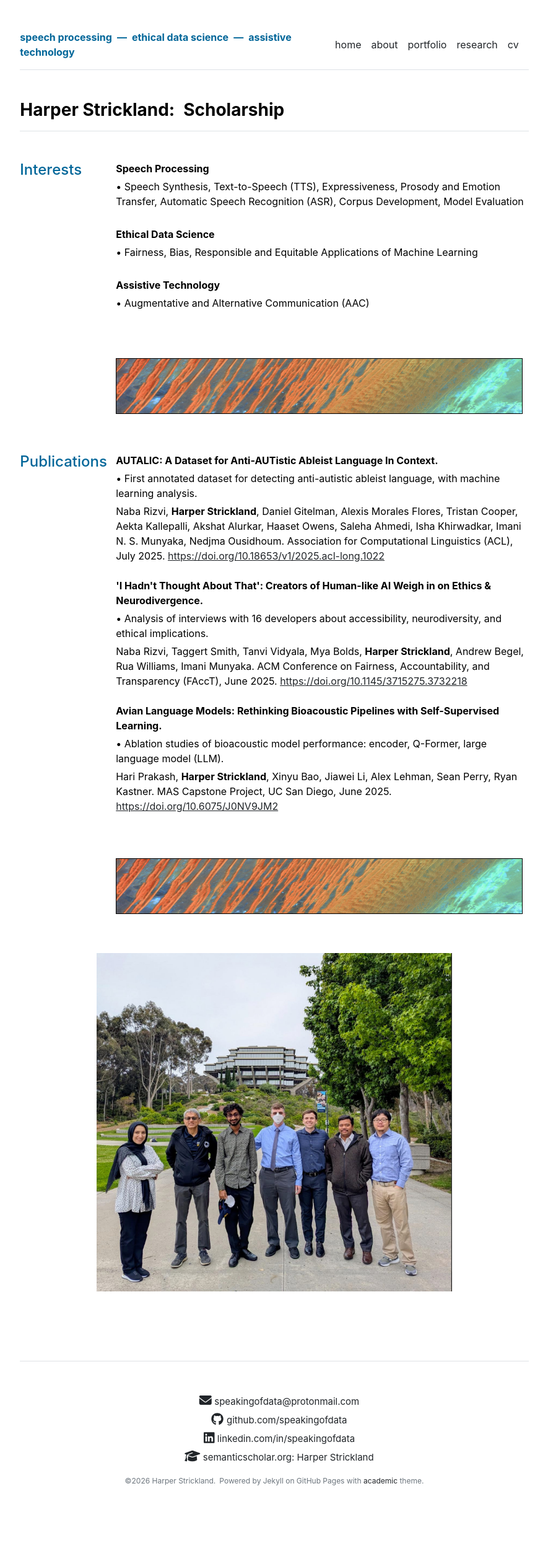
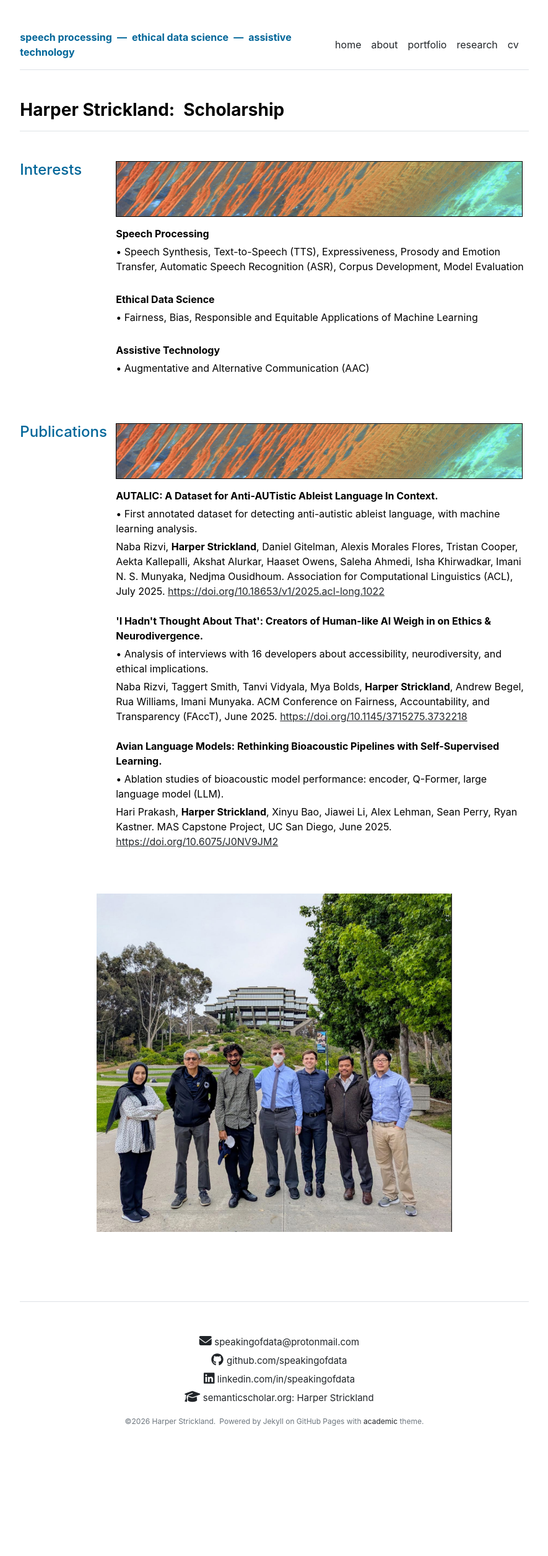
Before and after one commit to speakingofdata/speakingofdata.github.io, a Jekyll site: the page built from research.md, in a window 1280 px wide. Shown: the whole page at 62% size, without its empty margins (197-1082 px from the left). Built offline with Jekyll 4.4.1, drawn with Linux system fonts in a browser that asks for light colours; nearby versions of some CDN libraries; after the commit the page ends 2415 px from its top, so only the background shows below that.

Commit message:
Update research.html

```diff
--- a/_layouts/research.html
+++ b/_layouts/research.html
@@ -41,6 +41,7 @@ layout: default
         <h4 class="section-title">Interests</h4>
       </div>
       <div class="col-md-10 section-content-col">
+        <img src="{{ '/assets/img/interests.png' | relative_url }}" alt="NASA image of desert looking like a rainbow: https://images.nasa.gov/details/GSFC_20171208_Archive_e001945" style="display:block; width:calc(100% - 20px); height:90px; object-fit:fill; border:1px solid #000; margin:0 10px 15px 10px;">
         {% for section in site.data.research.interests %}
           <p class="fw-bold" style="margin:0 0 5px 10px;">{{ section.title }}</p>
           <p style="margin:0 0 5px 10px;">• {{ section.description }}</p>
@@ -50,30 +51,17 @@ layout: default
     </div>
 
     <div class="row g-5 mb-5 section-row">
-      <div class="col-md-2 section-heading-col"></div>
-      <div class="col-md-10 section-content-col">
-        <img src="{{ '/assets/img/interests.png' | relative_url }}" alt="NASA image of desert looking like a rainbow: https://images.nasa.gov/details/GSFC_20171208_Archive_e001945" style="display:block; width:calc(100% - 20px); height:90px; object-fit:fill; border:1px solid #000; margin:0 10px 15px 10px;">
-      </div>
-    </div>
-
-    <div class="row g-5 mb-5 section-row">
       <div class="col-md-2 section-heading-col">
         <h4 class="section-title">Publications</h4>
       </div>
       <div class="col-md-10 section-content-col">
+        <img src="{{ '/assets/img/publications.png' | relative_url }}" alt="NASA image of desert looking like a rainbow: https://images.nasa.gov/details/GSFC_20171208_Archive_e001945" style="display:block; width:calc(100% - 20px); height:90px; object-fit:fill; border:1px solid #000; margin:0 10px 15px 10px;">
         {% for section in site.data.research.publications %}
           <p class="fw-bold" style="margin:0 0 5px 10px;">{{ section.title }}.</p>
           <p style="margin:0 0 5px 10px;">• {{ section.description }}</p>
           <p style="margin:0 0 0 10px;">{{ section.authors }}. {{ section.source }}, {{ section.date }}. <a href="{{ section.url }}">{{ section.url }}</a></p>
           <br>
         {% endfor %}
-      </div>
-    </div>
-
-    <div class="row g-5 mb-5 section-row">
-      <div class="col-md-2 section-heading-col"></div>
-      <div class="col-md-10 section-content-col">
-        <img src="{{ '/assets/img/publications.png' | relative_url }}" alt="NASA image of desert looking like a rainbow: https://images.nasa.gov/details/GSFC_20171208_Archive_e001945" style="display:block; width:calc(100% - 20px); height:90px; object-fit:fill; border:1px solid #000; margin:0 10px 15px 10px;">
       </div>
     </div>
 
```
